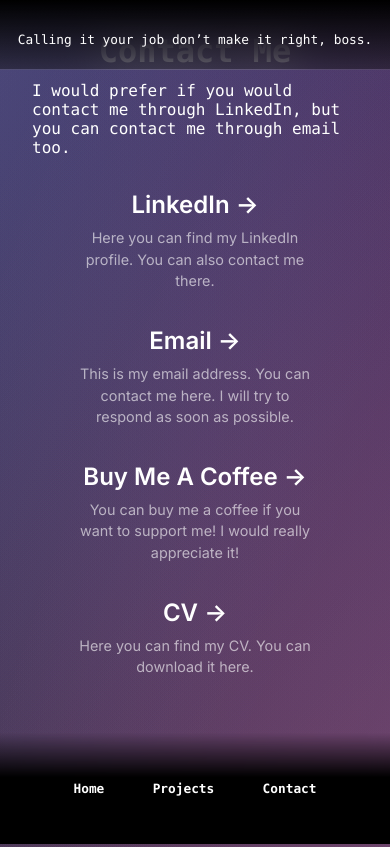
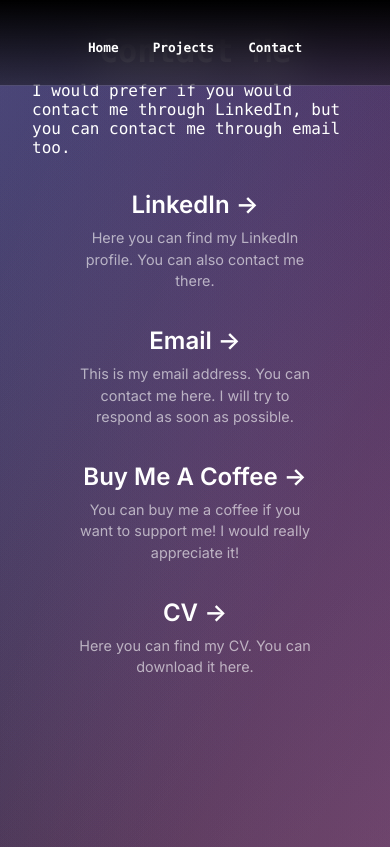
Before and after one commit to lukassobotik/personal-website, a Next.js app: page /contact in a window 390 px wide. Built offline with nearby package versions, Linux system fonts and the light colour scheme.

Commit message:
Removed Random Quote

```diff
--- a/GetRandomLine.tsx
+++ /dev/null
@@ -1,25 +0,0 @@
-
-export default function GetRandomLine() {
-    let lines = ["After all, tomorrow is another day!",
-        "I'm going to make him an offer he can't refuse.",
-        "I'll be back",
-        "Houston, we have a problem.",
-        "Yo, Adrian!",
-        "I am your father.",
-        "Well, nobody's perfect.",
-        "It’s what it is.",
-        "A million dollars isn’t cool. You know what’s cool? A billion dollars.",
-        "I have to return some videotapes.",
-        "I don’t want to survive. I want to live.",
-        "Get busy living, or get busy dying.",
-        "Calling it your job don’t make it right, boss.",
-        "Go ahead, make my day.",
-        "If we didn't do what we loved, we wouldn't exist.",
-        "Every man dies, not every man really lives.",
-        "Ideals are peaceful. History is violent.",
-        "What we do in life echoes in eternity.",
-        "We Shall Never Surrender.",
-        "The only failure is not to try.",
-        "Hope is not a strategy."];
-    return lines[Math.floor(Math.random() * lines.length)];
-}
--- a/pages/navbar.tsx
+++ b/pages/navbar.tsx
@@ -1,20 +1,10 @@
 import styles from "../styles/Home.module.css";
 import Link from "next/link";
-import GetRandomLine from "../GetRandomLine";
 import React from "react";
 
 export default function Navbar() {
-    const [line, setLine] = React.useState("");
-
-    React.useEffect(() => {
-        setLine(GetRandomLine());
-    }, []);
-
     return (
         <div className={styles.description}>
-            <p>
-                {line}
-            </p>
             <div className={styles.navbar}>
                 <Link href="/" className={styles.navbar_item}>
                     <h4>
--- a/styles/Home.module.css
+++ b/styles/Home.module.css
@@ -369,7 +369,7 @@
   align-items: center;
   justify-content: flex-end;
   padding: 1rem 0;
-  width: 75%;
+  width: 100%;
   top: 0;
   left: 0;
   z-index: 3;
@@ -496,7 +496,7 @@
   }
 
   .description a {
-    padding: 1rem;
+    padding: 0.5rem;
   }
 
   .description p,
@@ -507,7 +507,7 @@
     width: 100%;
   }
 
-  .description p {
+  .description div {
     align-items: center;
     inset: 0 0 auto;
     padding: 2rem 1rem 1.4rem;
@@ -521,19 +521,6 @@
     );
     background-clip: padding-box;
     backdrop-filter: blur(24px);
-  }
-
-  .description div {
-    align-items: flex-end;
-    inset: auto 0 0;
-    padding: 2rem;
-    height: fit-content;
-    background: linear-gradient(
-      to bottom,
-      transparent 0%,
-      rgb(var(--background-end-rgb)) 40%
-    );
-    z-index: 1;
   }
 
   .titleText {
```
